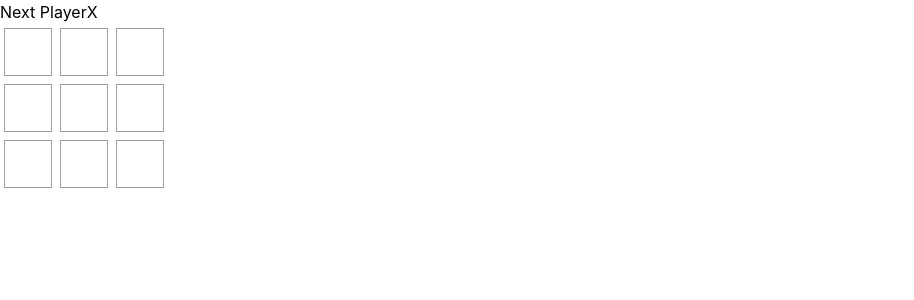
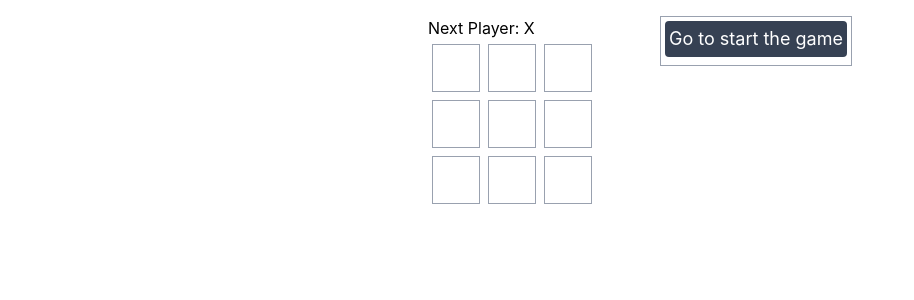
Before and after one commit to yakubbhuiyan05/tic-tac-toe, a React (Vite) app: page / in a window 1280 px wide. Shown: the top 300 px of the page, without its empty margins (0-914 px from the left). Built offline with nearby package versions, Linux system fonts and the light colour scheme.

Commit message:
Complete the project

```diff
--- a/src/App.jsx
+++ b/src/App.jsx
@@ -18,15 +18,13 @@ function Square({ value, onSquareClick }) {
   );
 }
 
-export default function Board() {
-  const [squares, setSquares] = useState(Array(9).fill(null));
-  const [xIsNext, setXIsNext] = useState(true);
+export function Board({ xIsNext, squares, onPlay }) {
   const winner = calculateWinner(squares);
   let status;
   if (winner) {
     status = `Winner: ${winner}`;
   } else {
-    status = "Next Player" + (xIsNext ? "X" : "O");
+    status = "Next Player: " + (xIsNext ? "X" : "O");
   }
 
   function handClick(i) {
@@ -39,8 +37,7 @@ export default function Board() {
     } else {
       nextSquare[i] = "O";
     }
-    setSquares(nextSquare);
-    setXIsNext(!xIsNext);
+    onPlay(nextSquare);
   }
 
   return (
@@ -65,6 +62,49 @@ export default function Board() {
   );
 }
 
+export default function Game() {
+  const [history, setHistory] = useState([Array(9).fill(null)]);
+  const [xIsNext, setXIsNext] = useState(true);
+  const [currentMove, setCurrentMove] = useState(0);
+
+  const currentSquares = history[currentMove];
+
+  function handlePlay(nextSquare) {
+    setXIsNext(!xIsNext);
+    const nextHistory = [...history.slice(0, currentMove + 1), nextSquare];
+    setHistory(nextHistory);
+    setCurrentMove(nextHistory.length - 1);
+  }
+
+  function jumpTo(move) {
+    setCurrentMove(move);
+    setXIsNext(move % 2 === 0);
+  }
+  const moves = history.map((squares, move) => {
+    let description;
+    if (move > 0) {
+      description = `Go to the move number # ${move}`;
+    } else {
+      description = `Go to start the game`;
+    }
+    return (
+      <li key={move} className="bg-gray-700 text-white mb-1 p-1 rounded-sm">
+        <button onClick={() => jumpTo(move)}>{description}</button>
+      </li>
+    );
+  });
+  return (
+    <div className="flex justify-center p-4">
+      <div className="mr-16">
+        <Board xIsNext={xIsNext} squares={currentSquares} onPlay={handlePlay} />
+      </div>
+      <div>
+        <ol className="border border-gray-400 p-1 text-lg">{moves}</ol>
+      </div>
+    </div>
+  );
+}
+
 function calculateWinner(squares) {
   const lines = [
     [0, 1, 2],
--- a/src/main.jsx
+++ b/src/main.jsx
@@ -1,9 +1,9 @@
 import { StrictMode } from "react";
 import { createRoot } from "react-dom/client";
-import Board from "./App.jsx";
+import Game from "./App.jsx";
 
 createRoot(document.getElementById("root")).render(
   <StrictMode>
-    <Board />
+    <Game />
   </StrictMode>,
 );
```
